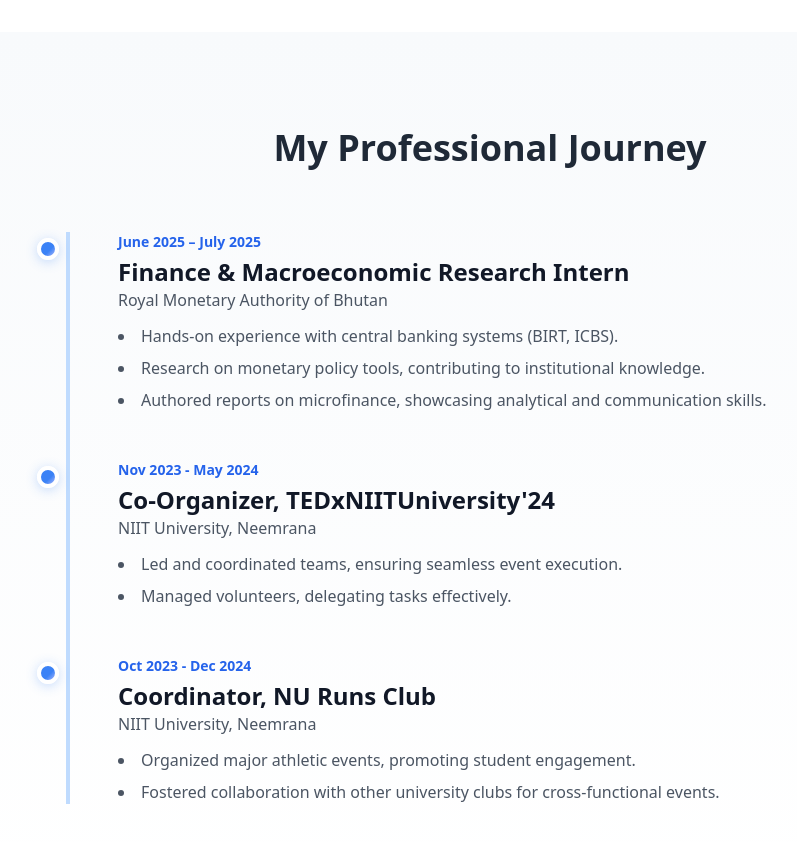
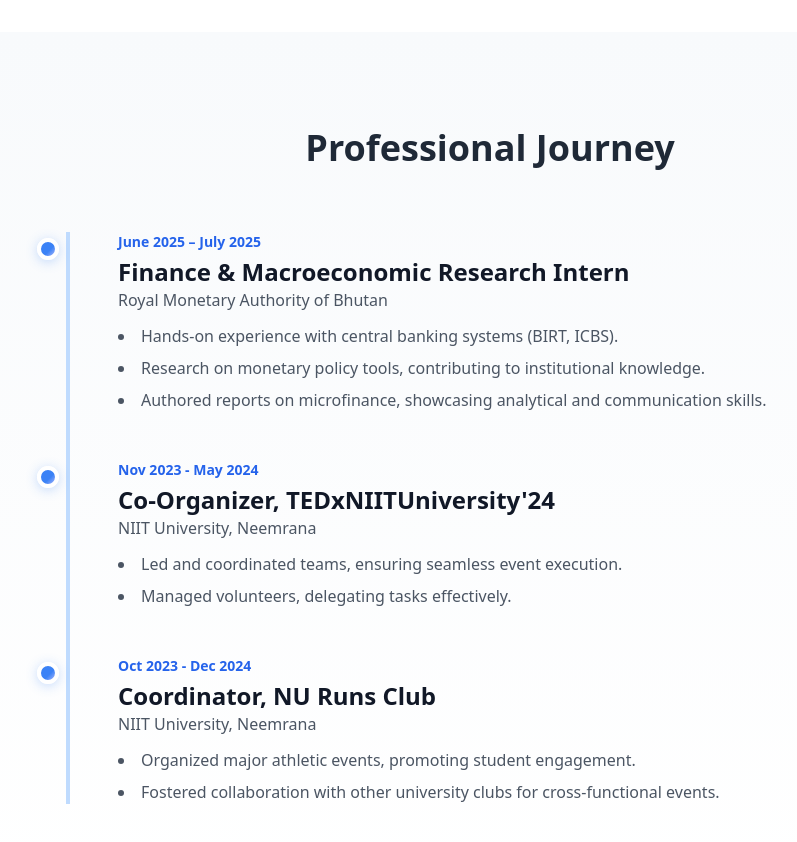
Before and after one commit to Jigme3-Choden/JigmeChoden.io, a plain HTML site: page index.html in a window 1280 px wide. Shown: the part 1280-2122 px from the top of the page, without its empty margins (150-947 px from the left). Drawn offline with nearby package versions, Linux system fonts and the light colour scheme.

Commit message:
demo change

```diff
--- a/index.html
+++ b/index.html
@@ -137,7 +137,7 @@
     <!-- Experience Section -->
     <section id="experience" class="py-24 relative bg-gradient-to-b from-slate-50 to-white dark:from-slate-800 dark:to-slate-900 transition-colors">
       <div class="max-w-5xl mx-auto px-6">
-        <h2 class="text-4xl font-extrabold text-center mb-16 fade-in">My Professional Journey</h2>
+        <h2 class="text-4xl font-extrabold text-center mb-16 fade-in">Professional Journey</h2>
         <div class="relative border-l-4 border-blue-200 dark:border-blue-800 ml-4 md:ml-16">
           <!-- Experience items -->
           <div class="mb-12 pl-12 relative fade-in">
```
